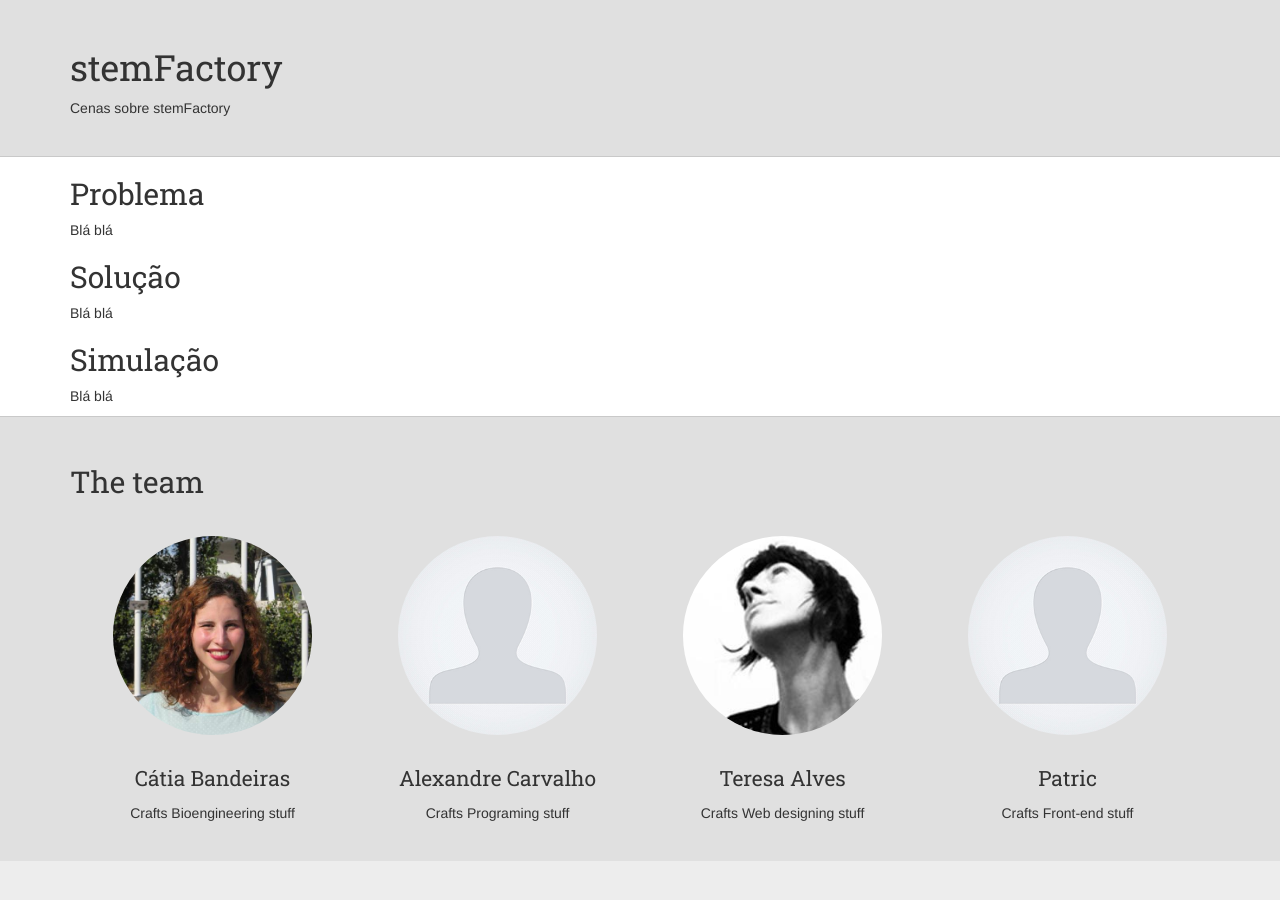
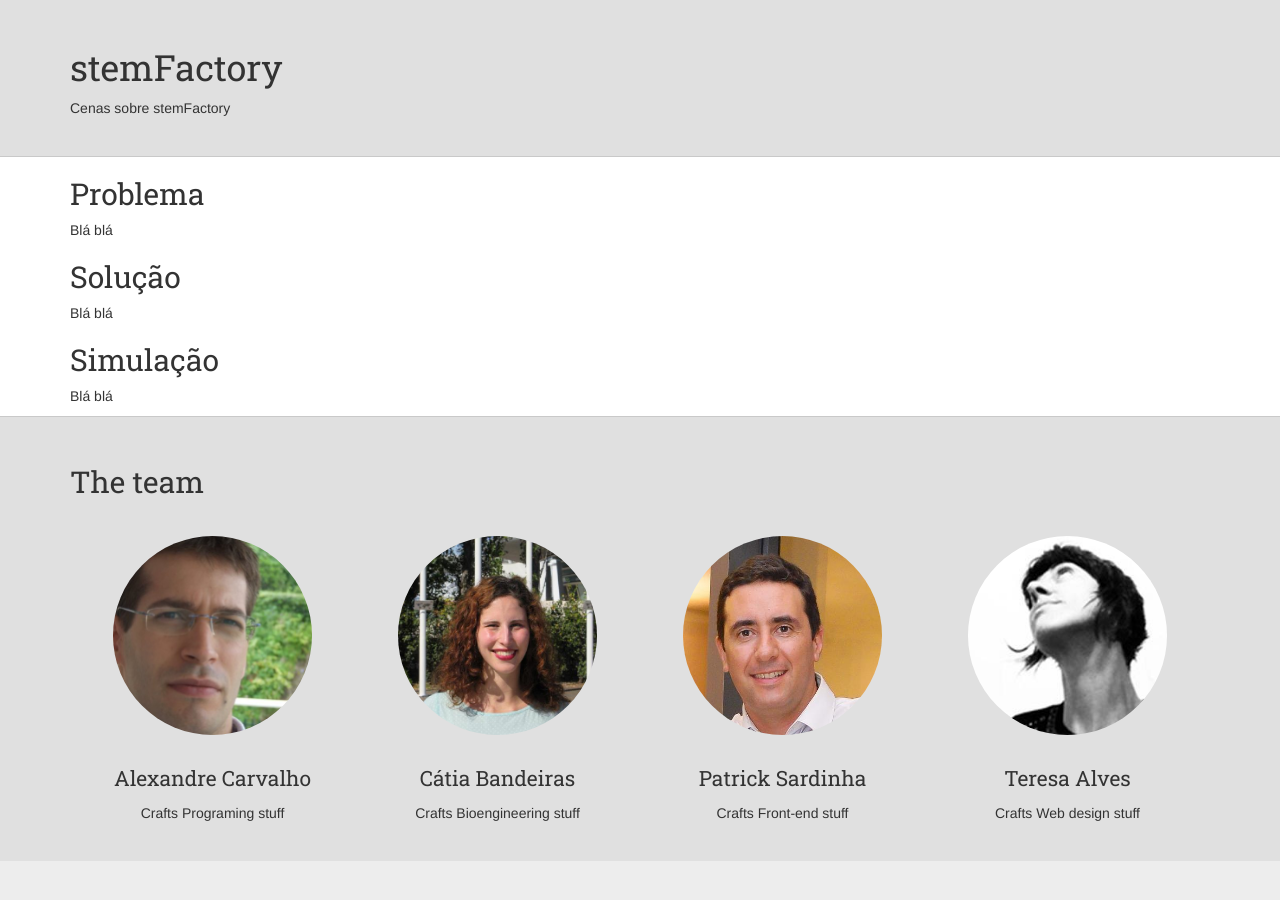
Before and after one commit to catiabandeiras/StemFactory, a Jekyll site: the page built from docs/index.html, in a window 1280 px wide. Built offline with Jekyll 4.4.1, drawn with Linux system fonts in a browser that asks for light colours; nearby versions of some CDN libraries.

Commit message:
team pics
adicionada a foto do alex e do patick

```diff
--- a/docs/_includes/shared-footer.html
+++ b/docs/_includes/shared-footer.html
@@ -4,6 +4,17 @@
 
 			<h2>The team</h2>
 			<ul class="team">
+				<li class="col-md-3">
+					<div class="photo">
+						<img src="imgs/layout/alex.jpg" alt="">
+					</div>
+					<p class="highlight">Alexandre Carvalho</p>
+					<p class="craft">
+						<span>Crafts</span>
+						<span class="highlight">Programing stuff</span>
+					</p>
+				</li>
+
 				<li class="col-md-3">
 					<div class="photo">
 						<img src="imgs/layout/catia.jpeg" alt="">
@@ -14,16 +25,18 @@
 						<span class="value">Bioengineering stuff</span>
 					</p>
 				</li>
+
 				<li class="col-md-3">
 					<div class="photo">
-						<img src="imgs/layout/default.png" alt="">
+						<img src="imgs/layout/patrick.jpg" alt="">
 					</div>
-					<p class="highlight">Alexandre Carvalho</p>
+					<p class="highlight">Patrick Sardinha</p>
 					<p class="craft">
 						<span>Crafts</span>
-						<span class="highlight">Programing stuff</span>
+						<span class="highlight">Front-end stuff</span>
 					</p>
 				</li>
+
 				<li class="col-md-3">
 					<div class="photo">
 						<img src="imgs/layout/treza.jpeg" alt="">
@@ -31,17 +44,7 @@
 					<p class="highlight">Teresa Alves</p>
 					<p class="craft">
 						<span>Crafts</span>
-						<span class="highlight">Web designing stuff</span>
-					</p>
-				</li>
-				<li class="col-md-3">
-					<div class="photo">
-						<img src="imgs/layout/default.png" alt="">
-					</div>
-					<p class="highlight">Patric</p>
-					<p class="craft">
-						<span>Crafts</span>
-						<span class="highlight">Front-end stuff</span>
+						<span class="highlight">Web design stuff</span>
 					</p>
 				</li>
 			</ul>
```
Also changed, not shown: docs/imgs/layout/alex.jpg (added), docs/imgs/layout/patrick.jpg (added), 3 other files.
